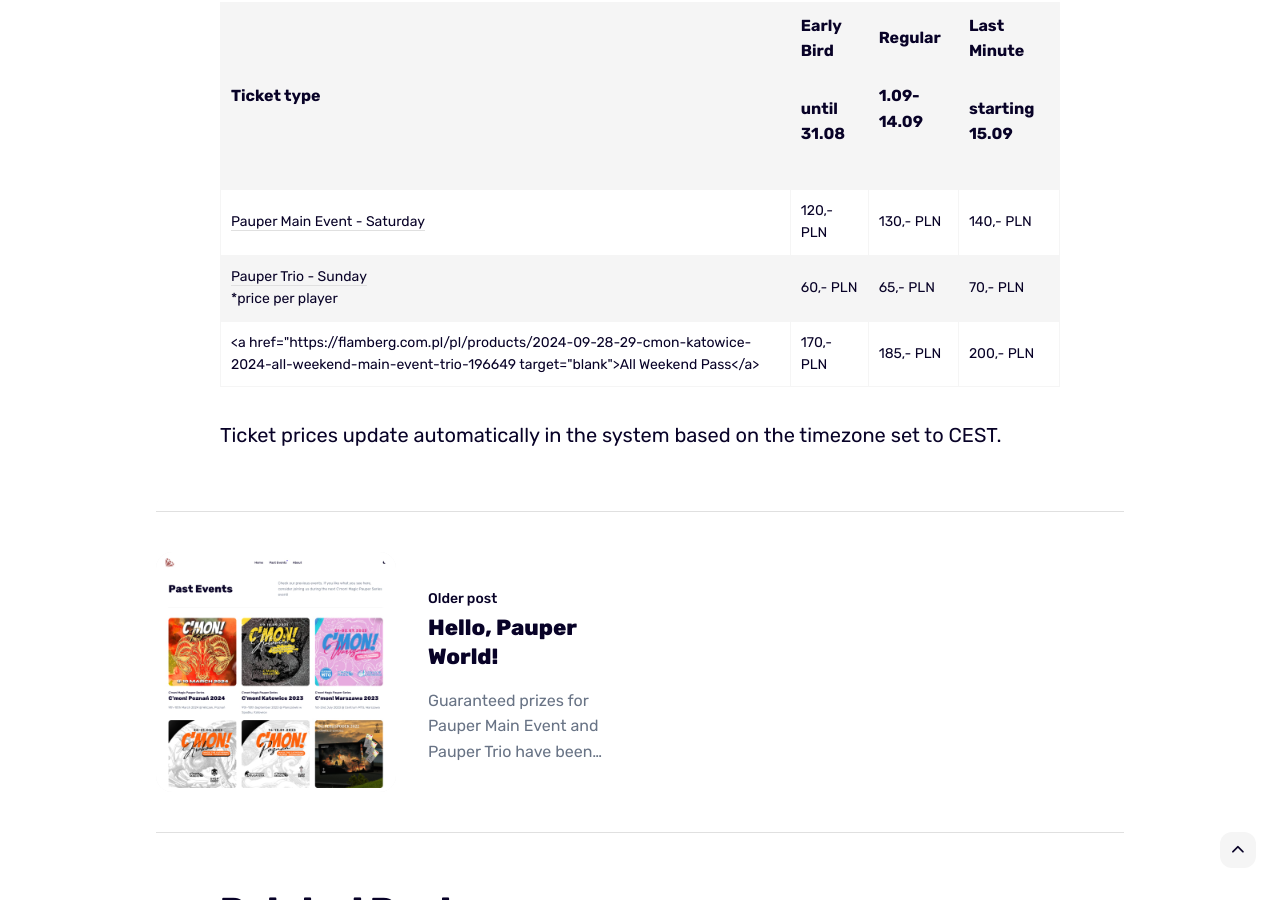
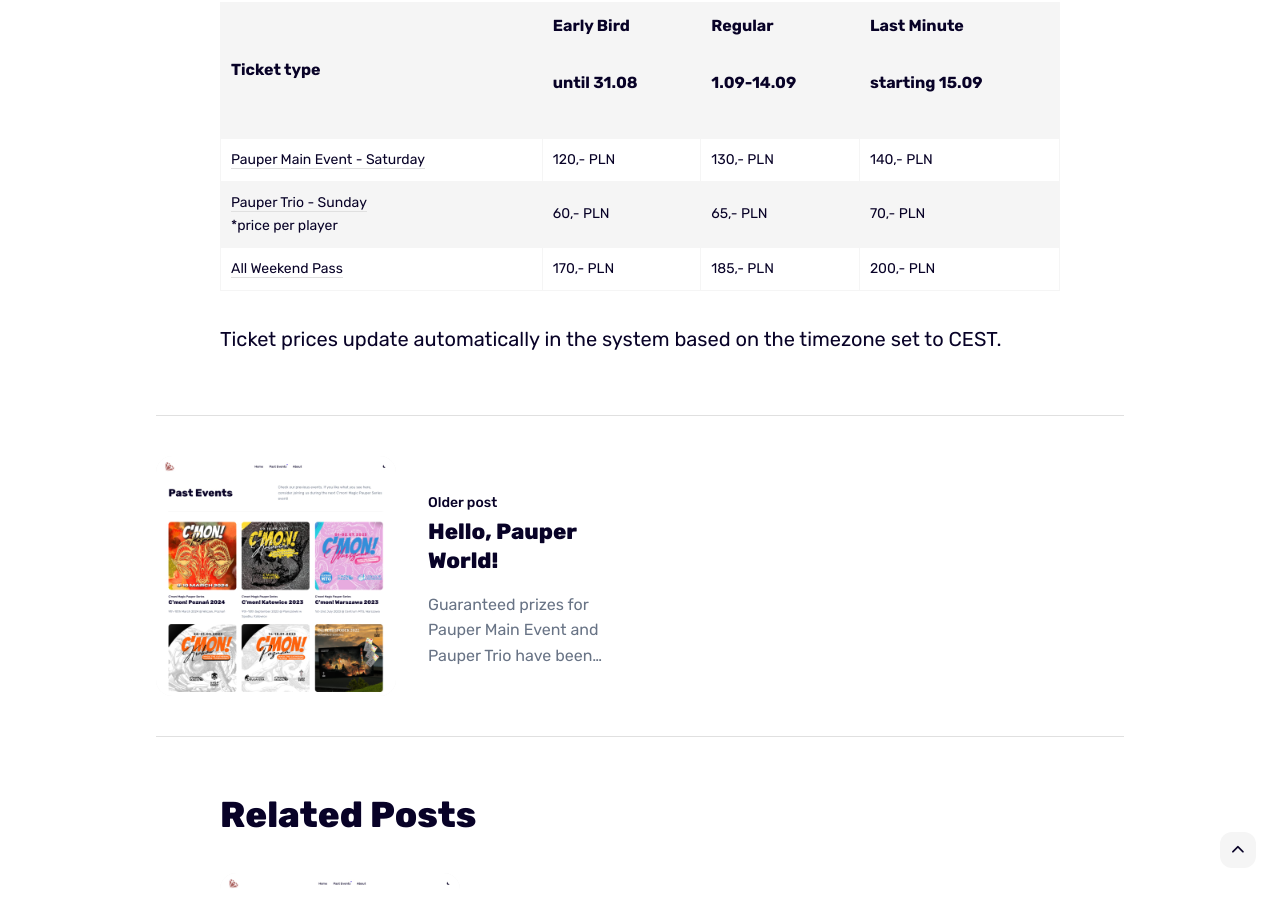
Before and after one commit to ganiwo/cmonmagic, a Jekyll site: the page built from _posts/2024-08-14-tickets-available-now.markdown, in a window 1280 px wide and 900 px high, scrolled down 2643 px. Built offline with Jekyll 4.4.1, drawn with Linux system fonts in a browser that asks for light colours.

Commit message:
Update 2024-08-14-tickets-available-now.markdown

```diff
--- a/_posts/2024-08-14-tickets-available-now.markdown
+++ b/_posts/2024-08-14-tickets-available-now.markdown
@@ -56,7 +56,7 @@
     <tr><th>Ticket type</th><th><p>Early Bird</p><p>until 31.08</p></th><th><p>Regular</p><p>1.09-14.09</p></th><th><p>Last Minute</p><p>starting 15.09</p></th></tr>
     <tr><td><a href="https://flamberg.com.pl/pl/products/2024-09-28-cmon-katowice-2024-pauper-main-event-saturday-196644" target="blank">Pauper Main Event - Saturday</a></td><td>120,- PLN</td><td>130,- PLN</td><td>140,- PLN</td></tr>
     <tr><td><a href="https://flamberg.com.pl/pl/products/2024-09-29-cmon-katowice-2024-pauper-trio-sunday-196648" target="blank">Pauper Trio - Sunday</a><br />*price per player</td><td>60,- PLN</td><td>65,- PLN</td><td>70,- PLN</td></tr>
-    <tr><td><a href="https://flamberg.com.pl/pl/products/2024-09-28-29-cmon-katowice-2024-all-weekend-main-event-trio-196649 target="blank">All Weekend Pass</a></td><td>170,- PLN</td><td>185,- PLN</td><td>200,- PLN</td></tr>
+    <tr><td><a href="https://flamberg.com.pl/pl/products/2024-09-28-29-cmon-katowice-2024-all-weekend-main-event-trio-196649" target="blank">All Weekend Pass</a></td><td>170,- PLN</td><td>185,- PLN</td><td>200,- PLN</td></tr>
   </table>
 </div>
 
```
